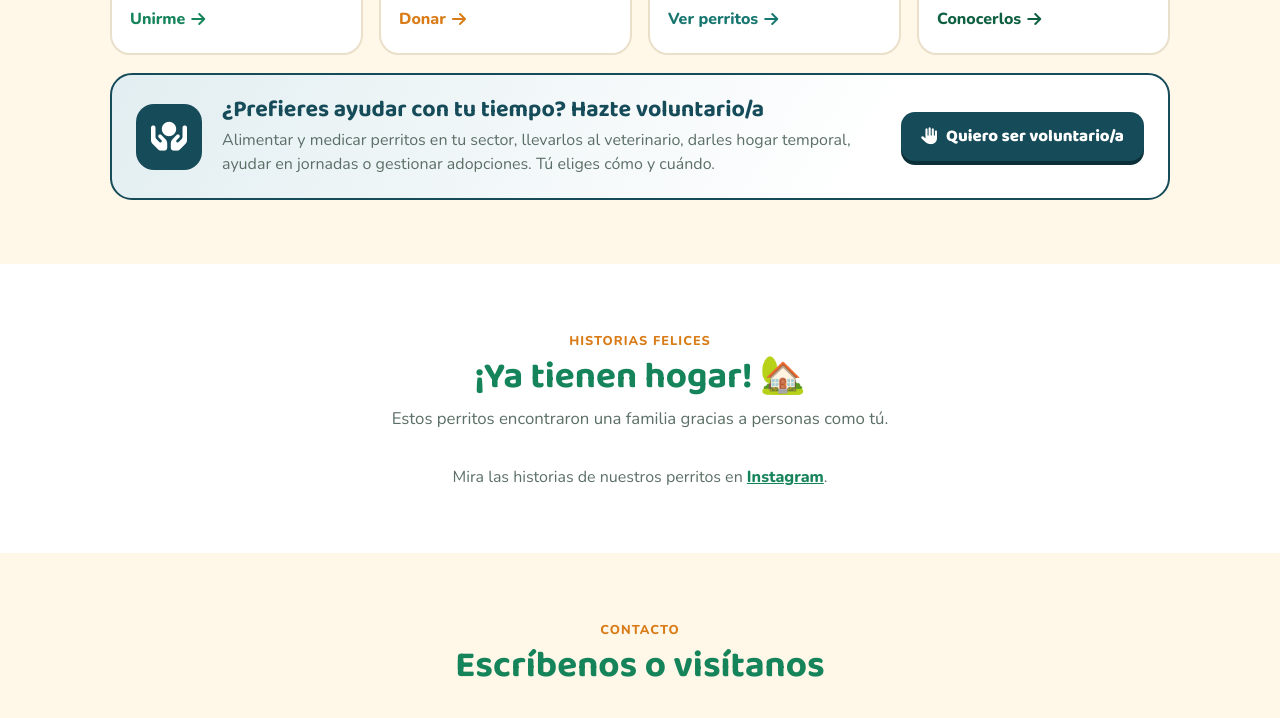
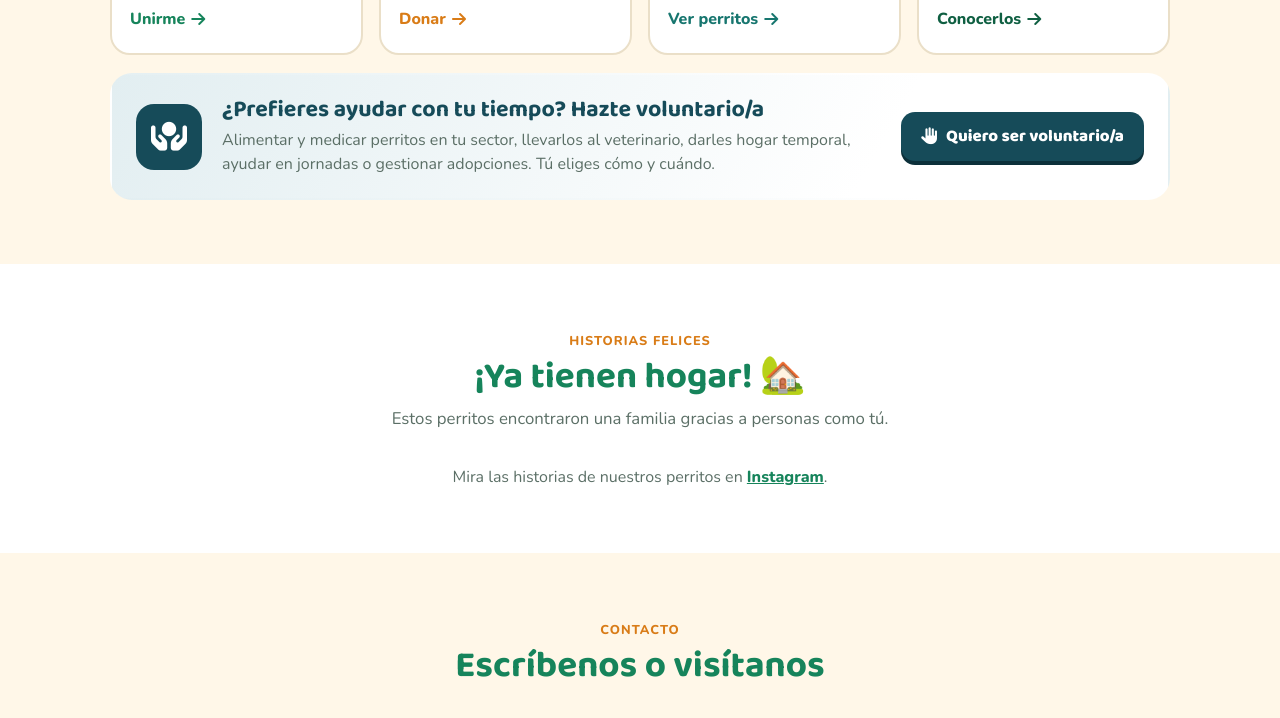
Before and after one commit to Juanapau/jarabarescata, a plain HTML site: page index.html in a window 1280 px wide. Shown: the part 2107-2825 px from the top of the page. Drawn offline with nearby package versions, Linux system fonts and the light colour scheme; no server answers.

Commit message:
Update index.html

```diff
--- a/index.html
+++ b/index.html
@@ -139,8 +139,8 @@ footer b{font-family:'Baloo 2';font-size:1.3rem;color:#fff;display:block}
 .vacio-hogar a{color:var(--esmeralda);font-weight:800}
 .cargando-txt{opacity:.6}
 /* Franja de voluntarios */
-.voluntario-banda{margin-top:18px;border-radius:22px;padding:22px 24px;display:flex;align-items:center;gap:20px;background:linear-gradient(120deg,#e2eef1,#fff 72%);border:2px solid #164B59;text-decoration:none;color:inherit;transition:transform .15s,box-shadow .15s}
-.voluntario-banda:hover{transform:translateY(-3px);box-shadow:0 14px 30px rgba(22,75,89,.16)}
+.voluntario-banda{margin-top:18px;border-radius:22px;padding:22px 24px;display:flex;align-items:center;gap:20px;background:linear-gradient(120deg,#e2eef1,#fff 72%);border:2px solid transparent;text-decoration:none;color:inherit;transition:transform .15s,box-shadow .15s,border-color .15s}
+.voluntario-banda:hover{border-color:#164B59;transform:translateY(-3px);box-shadow:0 14px 30px rgba(22,75,89,.16)}
 .voluntario-banda:active{transform:scale(.99)}
 .voluntario-banda:focus-visible{outline:3px solid var(--turquesa);outline-offset:3px}
 .voluntario-banda .ico{width:66px;height:66px;flex:none;border-radius:18px;background:#164B59;color:#fff;display:grid;place-items:center;font-size:1.8rem}
```
